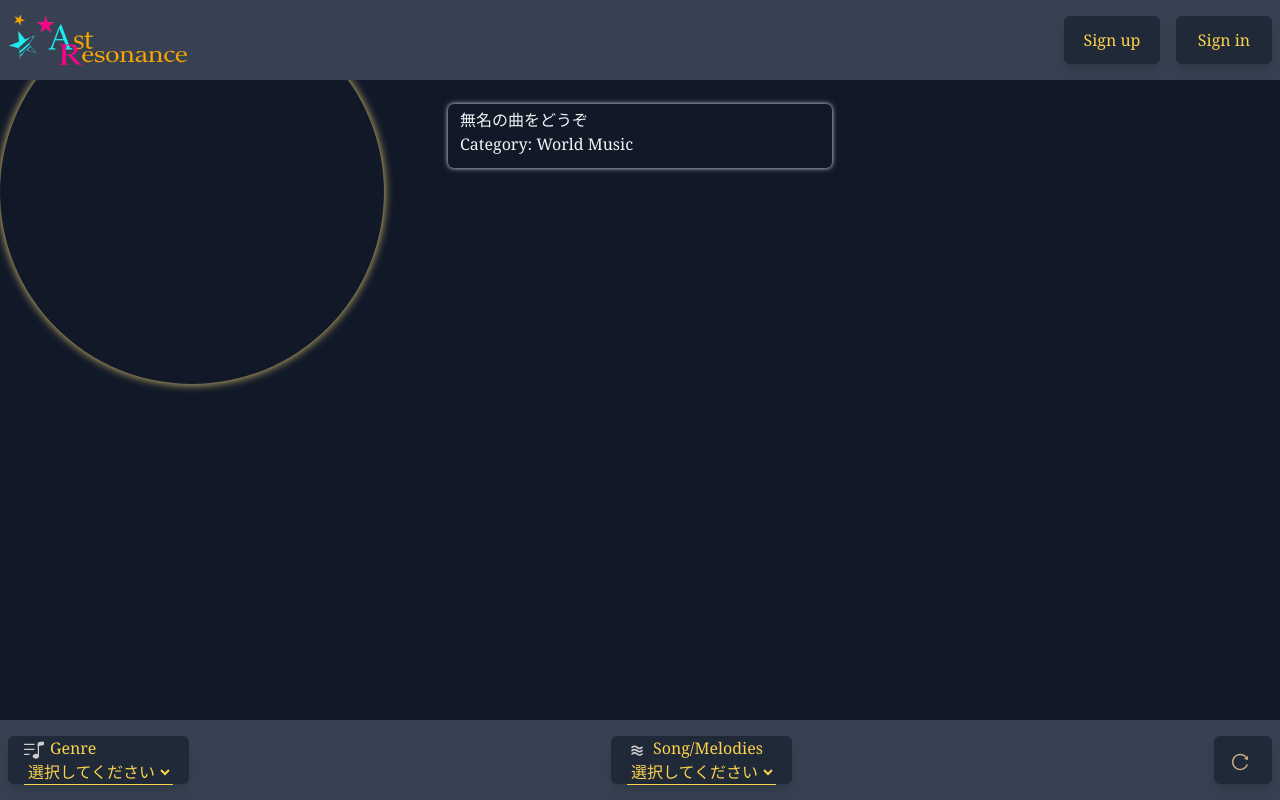
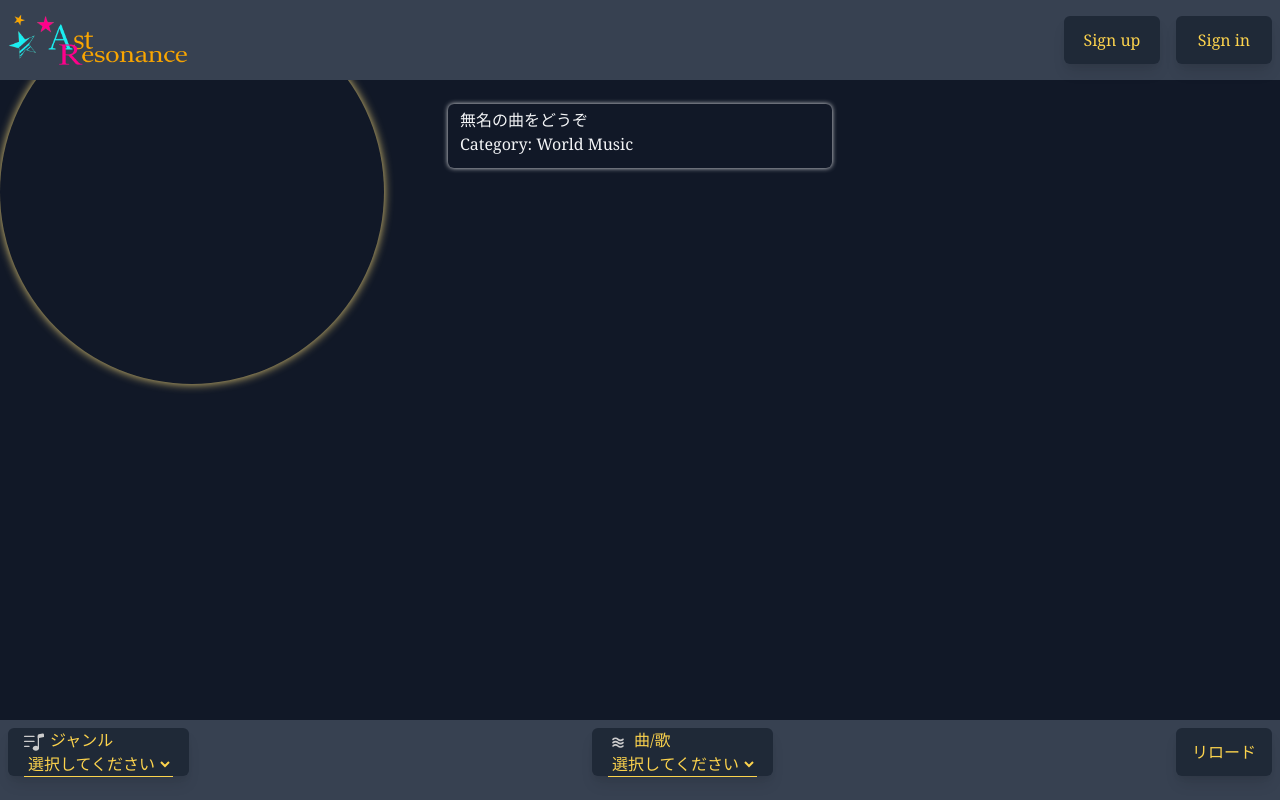
Before and after one commit to Nalicyclica/astresonance-front, a React (Create React App) app: page / in a window 1280 px wide. Built offline with nearby package versions, Linux system fonts and the light colour scheme.

Commit message:
Footerフォームの実装

```diff
--- a/src/render/HomeFooter.tsx
+++ b/src/render/HomeFooter.tsx
@@ -1,11 +1,16 @@
 import React from 'react';
-import {AiOutlineReload} from 'react-icons/ai'
+import { useForm } from 'react-hook-form';
 import {TiWaves} from 'react-icons/ti'
 import {BsMusicNoteList} from 'react-icons/bs'
 
 type idList = {
   id: number
   name: string
+};
+
+type selectIds = {
+  genre_id: number
+  category_id: number
 };
 
 const genreList: idList[] = [
@@ -36,31 +41,34 @@
 );
 
 const HomeFooter: React.FC = () => {
+  const { register, handleSubmit, watch, formState: {errors} } = useForm();
+  const onSubmit = (data: selectIds) => {
+  };
 	return (
-    <footer className="flex justify-between items-center bg-gray-700 h-20 w-screen align-middle">
-      <div className="flex flex-col bg-gray-800 m-2 h-12 w-auto px-4 rounded-md shadow-lg hover:shadow-bright">
+    <footer className="bg-gray-700 h-20 w-screen">
+      <form onSubmit={handleSubmit(onSubmit)} className="flex justify-between items-center  align-middle">
+        <label className="flex flex-col bg-gray-800 m-2 h-12 w-auto px-4 rounded-md shadow-lg hover:shadow-bright">
           <div>
           <BsMusicNoteList size={20} color={'#ccc'} className="inline mr-1.5"/>
-        <span>Genre</span>
+          <span>ジャンル</span>
           </div>
-        <select className="bg-gray-800 border-b border-yellow-300 focus:outline-none hover:bg-gray-700">
+          <select {...register("genre_id")} className="bg-gray-800 border-b border-yellow-300 focus:outline-none hover:bg-gray-700">
             <option hidden>選択してください</option>
             {genreItems}
           </select>
-      </div>
-      <div className="flex flex-col bg-gray-800 m-2 h-12 w-auto px-4 rounded-md shadow-lg hover:shadow-bright">
+        </label>
+        <label className="flex flex-col bg-gray-800 m-2 h-12 w-auto px-4 rounded-md shadow-lg hover:shadow-bright">
           <div>
           <TiWaves size={20} color={'#ccc'} className="inline mr-1.5"/>
-        <span>Song/Melodies</span>
+          <span>曲/歌</span>
           </div>
-        <select className="bg-gray-800 border-b border-yellow-300 focus:outline-none hover:bg-gray-700">
+          <select {...register("category_id")} className="bg-gray-800 border-b border-yellow-300 focus:outline-none hover:bg-gray-700">
             <option hidden>選択してください</option>
             {categoryItems}
           </select>
-      </div>
-      <button className="bg-gray-800 m-2 h-12 w-auto px-4 rounded-md shadow-lg hover:shadow-bright">
-        <AiOutlineReload size={20} color={'#ca8'} className="inline mr-1.5"/>
-      </button>
+        </label>
+        <input type="submit" value="リロード" className="bg-gray-800 m-2 h-12 w-auto px-4 rounded-md shadow-lg hover:shadow-bright" />
+      </form>
     </footer>
 	);
 }
```
Lines whose indentation alone changed are shown as unchanged.
